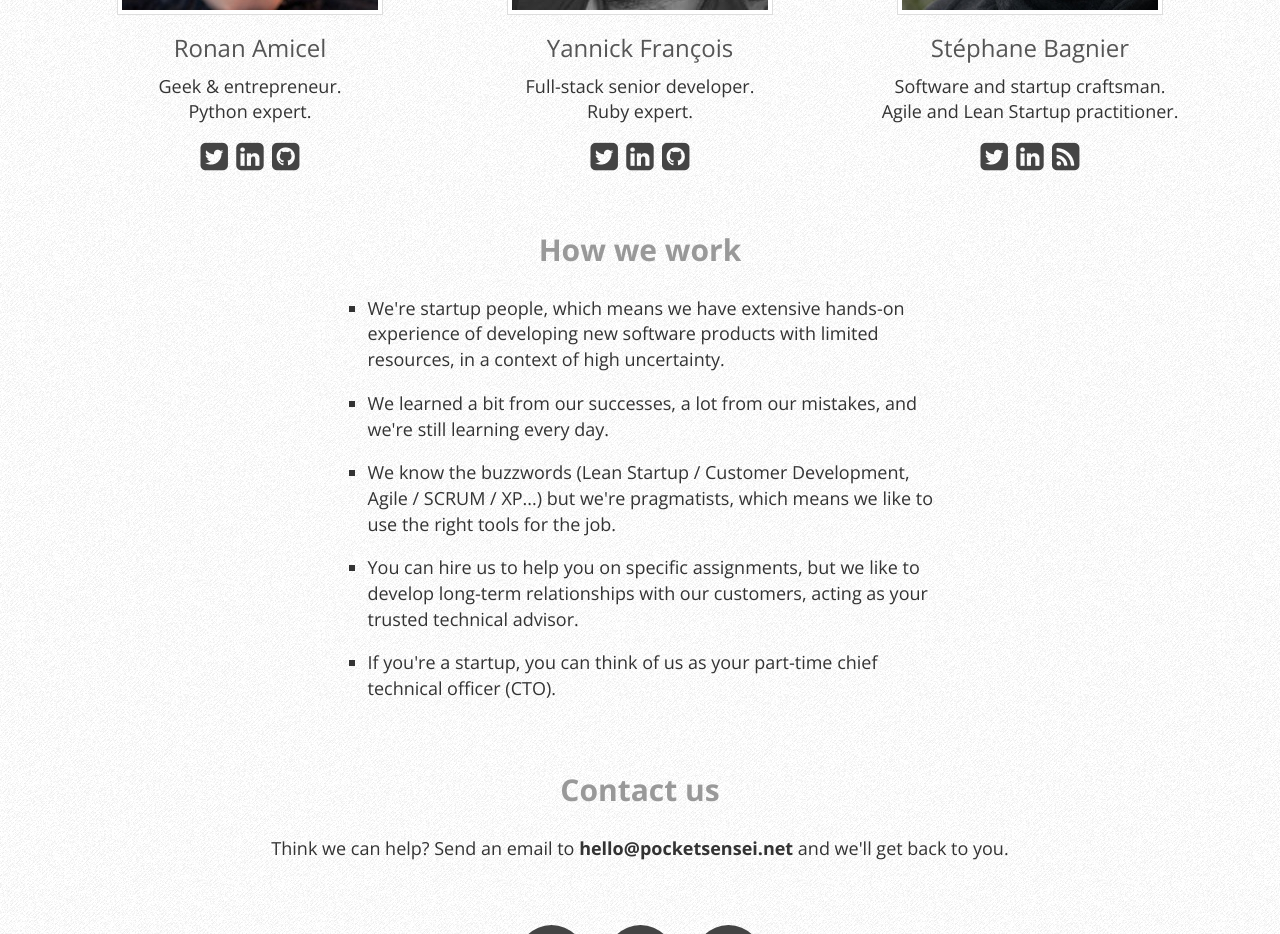
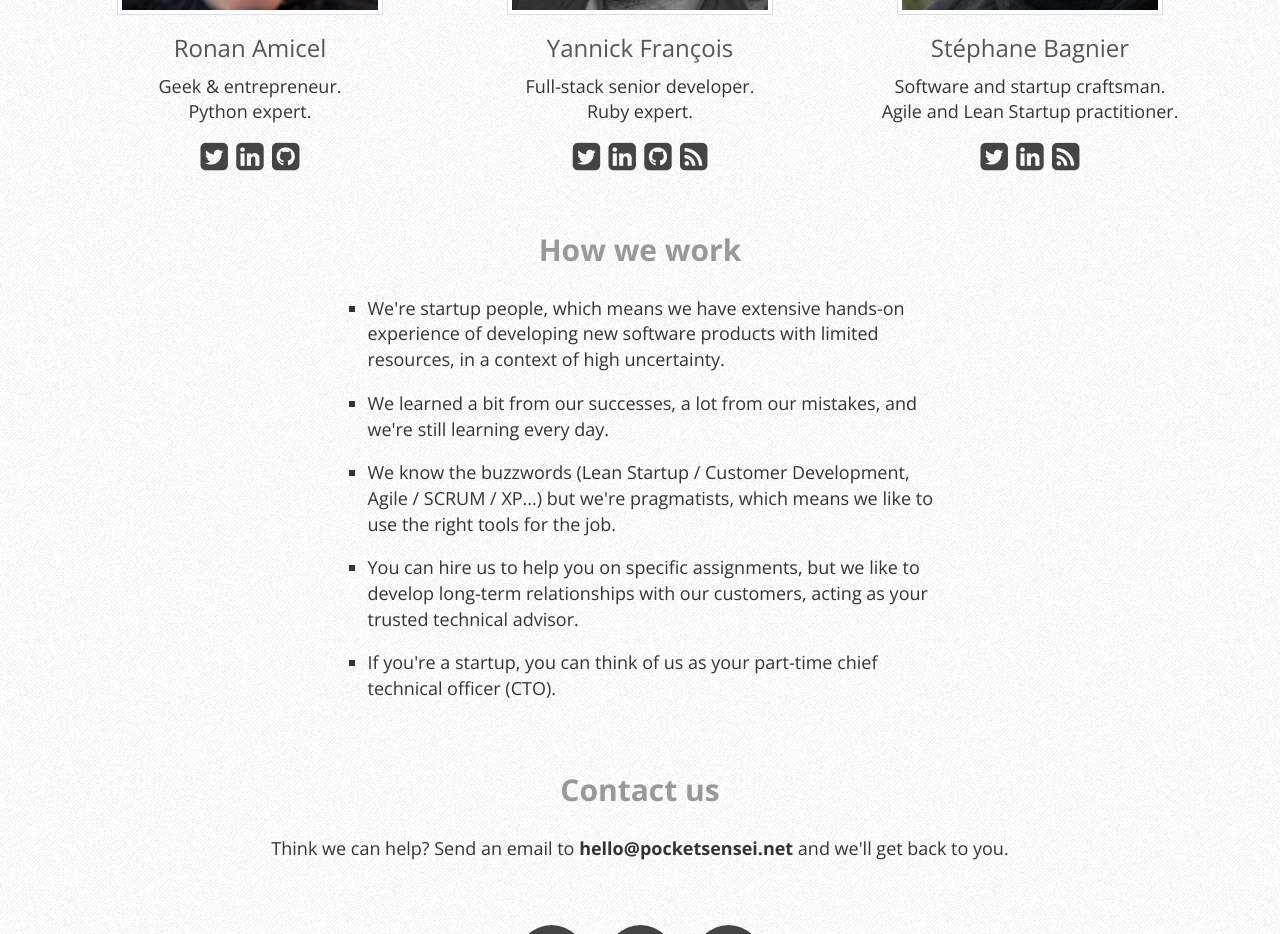
Before and after one commit to PocketSensei/PocketSensei.github.io, a plain HTML site: page index.html in a window 1280 px wide. Shown: the part 920-1854 px from the top of the page. Drawn offline with nearby package versions, Linux system fonts and the light colour scheme.

Commit message:
Added a link to Yannick's blog

```diff
--- a/index.html
+++ b/index.html
@@ -71,6 +71,8 @@
                             <a href="https://twitter.com/ya_f"><i class="fa fa-twitter-square"></i></a>
                             <a href="https://www.linkedin.com/in/yannickfrancois"><i class="fa fa-linkedin-square"></i></a>
                             <a href="https://github.com/yaf"><i class="fa fa-github-square"></i></a>
+                            <a href="http://elsif.fr"><i class="fa fa-rss-square"></i></a>
+
                         </div>
                     </div>
 
```
